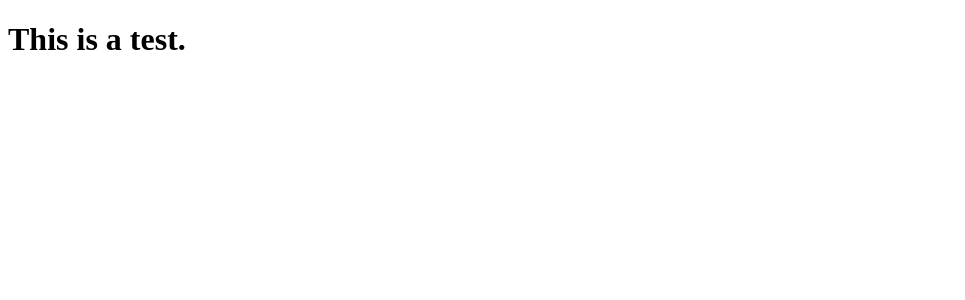
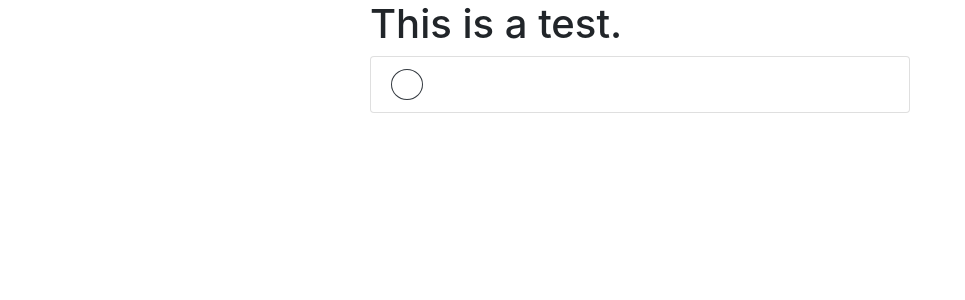
Before and after one commit to jovana-toskovic/react_test_task, a React app: page / in a window 1280 px wide. Shown: the top 300 px of the page, without its empty margins (0-965 px from the left). Built offline with nearby package versions, Linux system fonts and the light colour scheme.

Commit message:
Adding ToggleButton component

```diff
--- a/src/components/List.js
+++ b/src/components/List.js
@@ -1,4 +1,6 @@
 import React, { Component, Fragment } from 'react';
+import ToggleButton from './ToggleButton'
+import Bootstrap from './../../node_modules/bootstrap/dist/css/bootstrap.css'
 
 class List extends Component {
   constructor(props){
@@ -12,9 +14,16 @@ class List extends Component {
 
     return(
 
-      <Fragment>
-        <h1> This is a test.</h1>
-      </Fragment>
+      <div className="container">
+        <div className="row justify-content-md-center">
+          <div className="col-6">
+            <h1> This is a test.</h1>
+            <ul className="list-group">
+              <li className="list-group-item"> <ToggleButton /> </li>
+            </ul>
+          </div>
+        </div>
+      </div>
 
     )
   }
--- /dev/null
+++ b/src/components/ToggleButton.js
@@ -0,0 +1,36 @@
+import React, { Component, Fragment } from 'react';
+import ReactDOM from 'react-dom'
+import { FontAwesomeIcon } from '@fortawesome/react-fontawesome'
+import { faCircle } from '@fortawesome/free-solid-svg-icons'
+import Bootstrap from './../../node_modules/bootstrap/dist/css/bootstrap.css'
+
+
+
+class ToggleButton extends Component {
+  constructor(props){
+    super(props);
+    this.state = {
+      isOn: false
+
+    }
+  }
+
+  handleToggleButton(e){
+    this.setState((prevState) => ({isOn: !prevState.isOn}))
+  }
+
+  render(){
+    return (
+
+      <Fragment>
+
+      <button onClick={(e) => {this.handleToggleButton(e)}} className="rounded-circle border-dark btn btn-sm">
+        <FontAwesomeIcon className={`text-${this.state.isOn ? "dark" : "white"}`} icon={faCircle}/>
+      </button>
+
+      </Fragment>
+    )
+  }
+}
+
+export default ToggleButton;
```
Also changed, not shown: package.json (+11 -0 lines), 1 other file (tests, documents, lock files or other folders).
